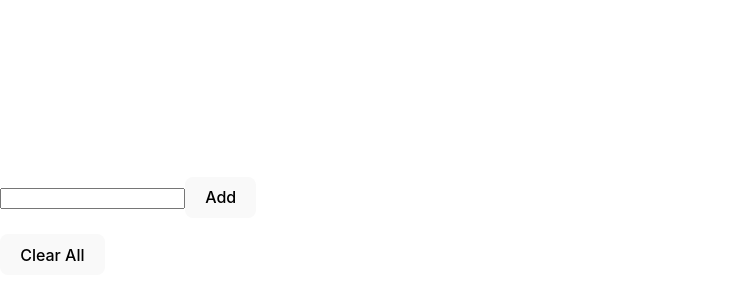
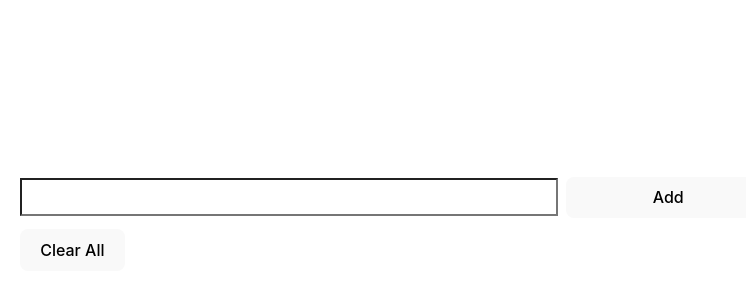
Before and after one commit to Fuka0102/todoapp, a React (Vite) app: page / in a window 1280 px wide. Shown: the part 174-474 px from the top of the page, without its empty margins (0-746 px from the left). Built offline with nearby package versions, Linux system fonts and the light colour scheme.

Commit message:
デザイン実装

```diff
--- a/src/App.css
+++ b/src/App.css
@@ -0,0 +1,27 @@
+.wrapper {
+  width: 750px;
+  margin: 0 auto;
+  background: #fff;
+  padding: 20px;
+  border-radius: 10px;
+  color: #111;
+}
+
+.todo_input {
+  width: 100%;
+  height: 32px;
+  display: flex;
+  align-items: center;
+}
+
+.todo_input-form {
+  background: #fff;
+  height: 100%;
+  width: 80%;
+  color: #111;
+}
+
+.todo_input-button {
+  margin-left: 8px;
+  width: 30%;
+}
--- a/src/App.jsx
+++ b/src/App.jsx
@@ -30,11 +30,11 @@ function App() {
   };
 
   return (
-    <>
+    <div className='wrapper'>
       <InputTodo value={todoText} onChange={onChangeTodoText} onClick={onClickRegistButton} />
       <TodoList target={todos} onClick={onClickDoneButton} />
       <AllClearButton onClick={onClickAllDeleteButton} class={todos.length > 0 ? 'is-active' : ''} />
-    </>
+    </div>
   );
 }
 
--- a/src/components/InputToDo.jsx
+++ b/src/components/InputToDo.jsx
@@ -5,9 +5,9 @@ function InputTodo(props) {
 
   return (
     <>
-      <div>
-        <input type='text' value={value} onChange={onChange} />
-        <button type='button' onClick={onClick}>
+      <div className='todo_input'>
+        <input type='text' value={value} onChange={onChange} className='todo_input-form' />
+        <button type='button' onClick={onClick} className='todo_input-button'>
           Add
         </button>
       </div>
```
